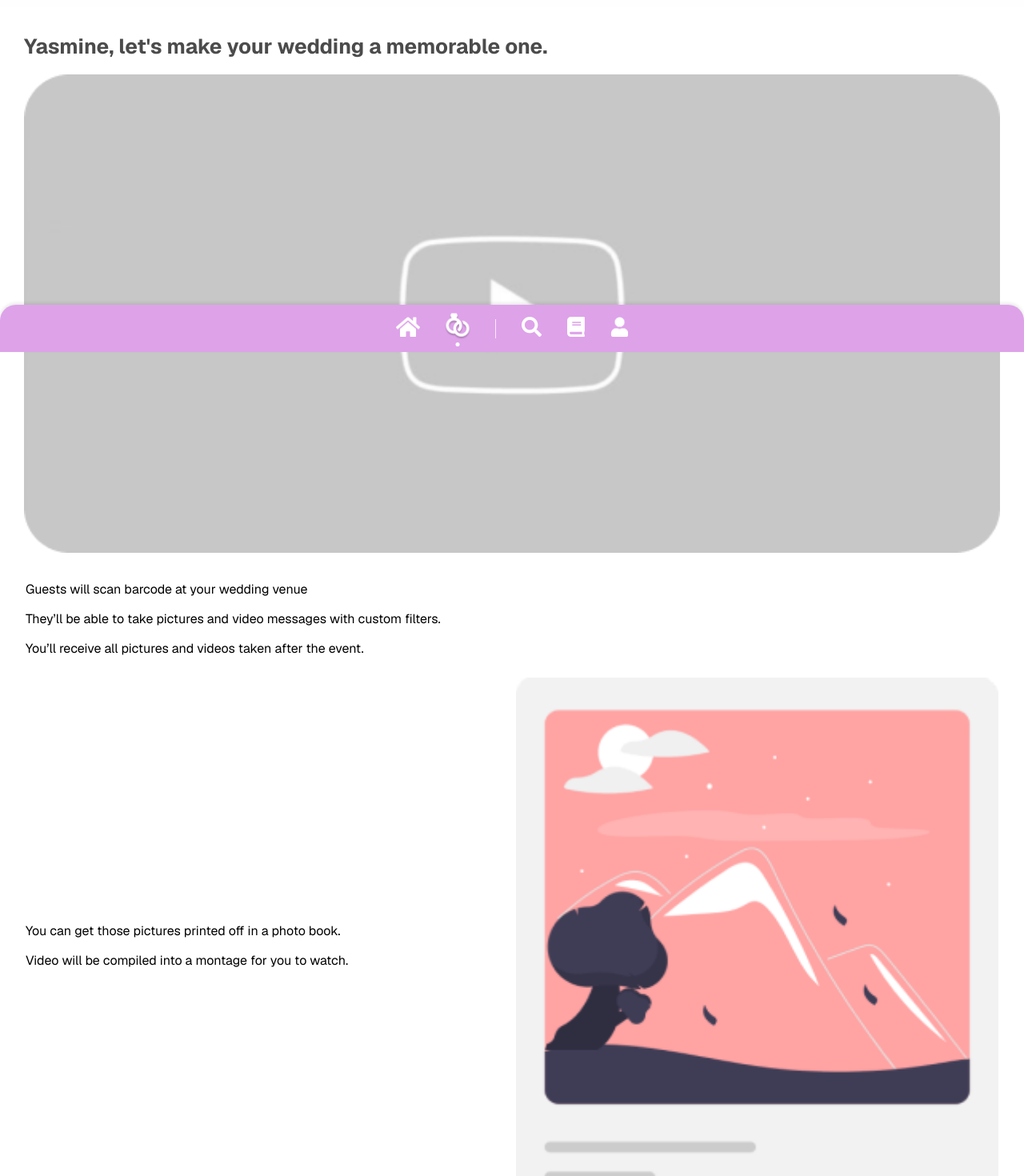
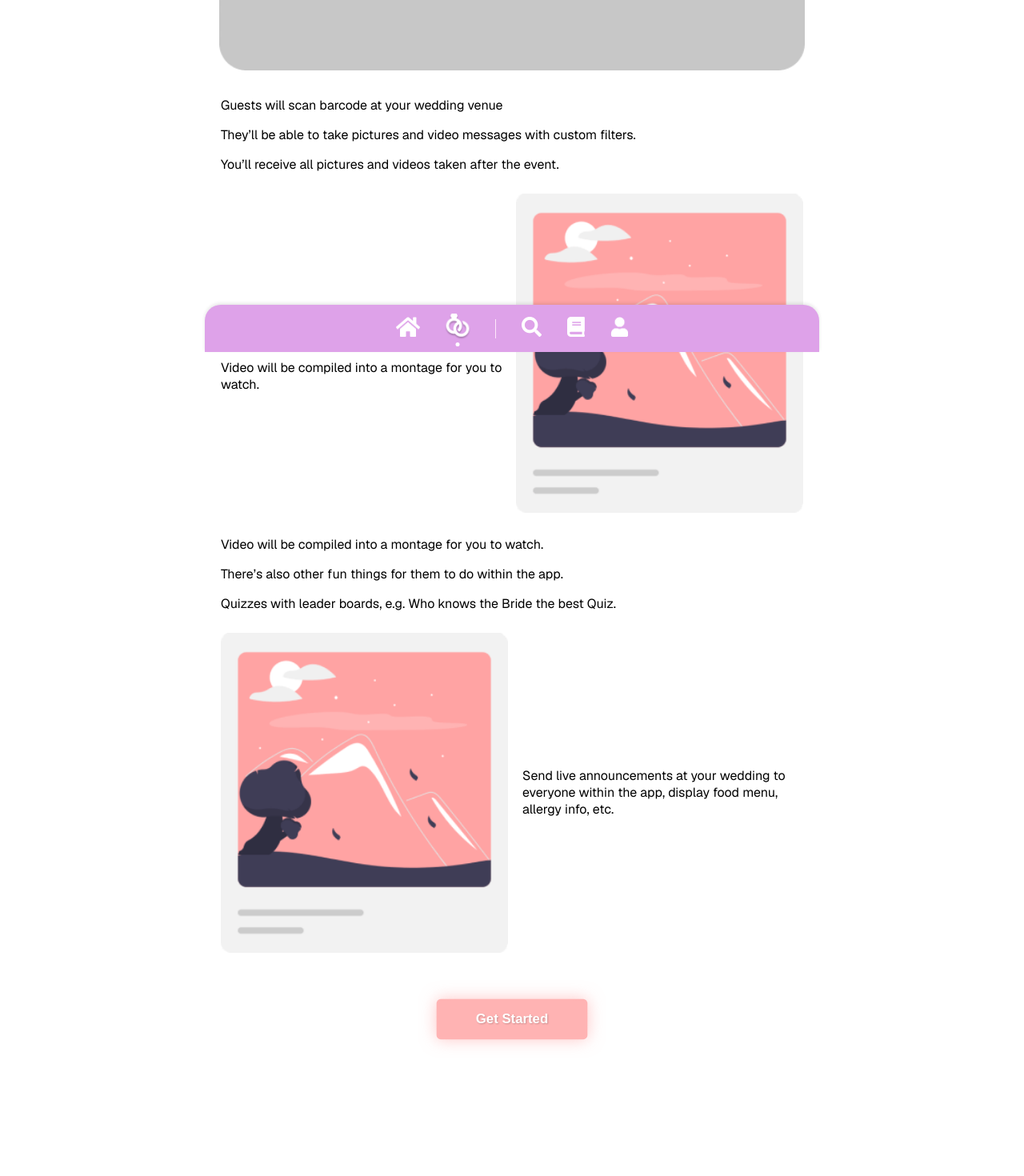
Before and after one commit to sb-haz/mwm-frontend, a Next.js app: page /live in a window 1280 px wide. Shown: the part 360-1830 px from the top of the page at 80% size. After the commit the page ends 1778 px from the top, so only its background shows below. Built offline with nearby package versions, Linux system fonts and the light colour scheme.

Commit message:
style: Update container and live-container padding in styles.css and live.css

```diff
--- a/app/live/page.tsx
+++ b/app/live/page.tsx
@@ -10,7 +10,7 @@ export default async function Live() {
     return (
         <div>
             {/* Top Art */}
-            <img src="flower-art-top.png" className="image-full-width" width={966} height={301} />
+            <img src="flower-art-top.png" className="image-full-width top-banner-image" width={966} height={301} />
 
             <div className="container">
                 <div className="live-container">
@@ -60,13 +60,11 @@ export default async function Live() {
                                 <button className="button pink-button button-large button-min-large button-text-white text-thick glow-effect">Get Started</button>
                             </div>
                         </Link>
-
-                        {/* Empty Space */}
-                        <div className="empty-space"></div>
                     </div>
                 </div>
 
-                {/* Footer */}
+                <div className="container-bottom-xl"></div>
+                <div className="container-bottom-s"></div>
                 <Footer activePage="live" />
             </div>
         </div>
--- a/app/livethree/page.tsx
+++ b/app/livethree/page.tsx
@@ -65,10 +65,7 @@ export default async function LiveThree() {
                 </div>
             </div>
 
-            {/* Empty Space */}
-            <div className="empty-space"></div>
-
-            {/* Footer */}
+            <div className="container-bottom-xl"></div>
             <Footer activePage="live" />
         </div>
     );
--- a/app/marketplace/page.tsx
+++ b/app/marketplace/page.tsx
@@ -130,10 +130,7 @@ export default async function Marketplace() {
                 </div>
             </div>
 
-            {/* Empty space */}
-            <div className="margin-top-40"></div>
-
-            {/* Footer */}
+            <div className="container-bottom-m"></div>
             <Footer activePage="marketplace" />
         </div >
     )
--- a/app/profile/page.tsx
+++ b/app/profile/page.tsx
@@ -84,11 +84,11 @@ export default async function Profile() {
                 </div>
             </div>
 
-            {/* Empty space */}
-            <div className="empty-space">
+            <div className="center-items">
+                <span className="text-xs text-light-grey margin-top-10 margin-bottom-5">No more conversations</span>
             </div>
 
-            {/* Footer */}
+            <div className="container-bottom-l"></div>
             <Footer activePage="profile" />
         </div>
     );
--- a/app/styles/footer.css
+++ b/app/styles/footer.css
@@ -1,8 +1,13 @@
-.sticky-footer {
+.footer-wrapper {
     position: fixed;
     bottom: 0;
-    left: 0;
+    left: 50%;
+    transform: translateX(-50%);
     width: 100%;
+    max-width: 768px;
+}
+
+.sticky-footer {
     padding: 12px 0;
     display: flex;
     justify-content: space-around;
@@ -11,6 +16,8 @@
     background-color: #DEA2E9;
     border-top-left-radius: 20px;
     border-top-right-radius: 20px;
+    width: 100%;
+    box-sizing: border-box;
 }
 
 .footer-icons {
@@ -26,7 +33,6 @@
 .footer-icon {
     height: 25px;
     width: auto;
-    /* icon spacing */
     margin: 0 16px;
     position: relative;
 }
@@ -51,7 +57,6 @@
     display: block;
 }
 
-/* Ring animation */
 .footer-icon.ring {
     height: 30px;
     animation: pulse 1.25s infinite alternate;
@@ -61,6 +66,7 @@
     0% {
         transform: translateY(2px);
     }
+
     100% {
         transform: scale(1.10);
     }
--- a/app/styles/live.css
+++ b/app/styles/live.css
@@ -3,12 +3,13 @@ body {
 }
 
 .live-container {
-    padding: 20px;
-    margin-top: -60px;
+    padding-left: 18px;
+    padding-right: 18px;
 }
 
 .live-container-second {
-    padding: 2px;
+    padding-left: 2px;
+    padding-right: 2px;
 }
 
 .page-heading {
@@ -52,3 +53,13 @@ body {
 .right-col p {
     margin-left: 8px;
 }
+
+.top-banner-image {
+    margin-bottom: -60px;
+}
+
+@media (min-width: 501px) {
+    .top-banner-image {
+        display: none;
+    }
+}
--- a/app/styles/styles.css
+++ b/app/styles/styles.css
@@ -6,14 +6,35 @@ body {
 
 .container {
     padding-top: 20px;
-    padding-left: 10px;
-    padding-right: 10px;
-    padding-bottom: 20px;
+    padding-left: 11px;
+    padding-right: 11px;
+    max-width: 768px;
+    margin: 0 auto;
 }
 
 .inner-container {
     padding-left: 10px;
     padding-right: 10px;
+}
+
+.container-bottom-xl {
+    height: 100px;
+}
+
+.container-bottom-l {
+    height: 80px;
+}
+
+.container-bottom-m {
+    height: 60px;
+}
+
+.container-bottom-xs {
+    height: 40px;
+}
+
+.container-bottom-s {
+    height: 20px;
 }
 
 .image-full-width {
@@ -201,9 +222,11 @@ body {
 .empty-space-s {
     height: 40px;
 }
+
 .empty-space-m {
     height: 60px;
 }
+
 .empty-space {
     height: 80px;
 }
@@ -433,7 +456,6 @@ a {
 
 .tag-verified {
     font-size: 12px;
-    background-color: #eeeeee;
     color: rgb(145, 145, 145);
     height: 12px;
 }
--- a/components/Footer.tsx
+++ b/components/Footer.tsx
@@ -8,6 +8,7 @@ interface FooterProps {
 
 const Footer: React.FC<FooterProps> = ({ activePage }) => {
   return (
+    <div className="footer-wrapper">
       <footer className="sticky-footer">
         <div className="footer-icons">
           <Link href="home">
@@ -25,8 +26,7 @@ const Footer: React.FC<FooterProps> = ({ activePage }) => {
             </div>
           </Link>
 
-        <div className="footer-divider">
-        </div>
+          <div className="footer-divider"></div>
 
           <Link href="marketplace">
             <div className="footer-icon-wrapper">
@@ -51,6 +51,7 @@ const Footer: React.FC<FooterProps> = ({ activePage }) => {
           </Link>
         </div>
       </footer>
+    </div>
   );
 }
 
```
Also changed, not shown: app/home/page.tsx (+3 -4 lines), app/livetwo/page.jsx (+4 -6 lines), app/resources/page.tsx (+2 -5 lines), app/service/page.tsx (+2 -6 lines). Lines whose indentation alone changed are shown as unchanged.
